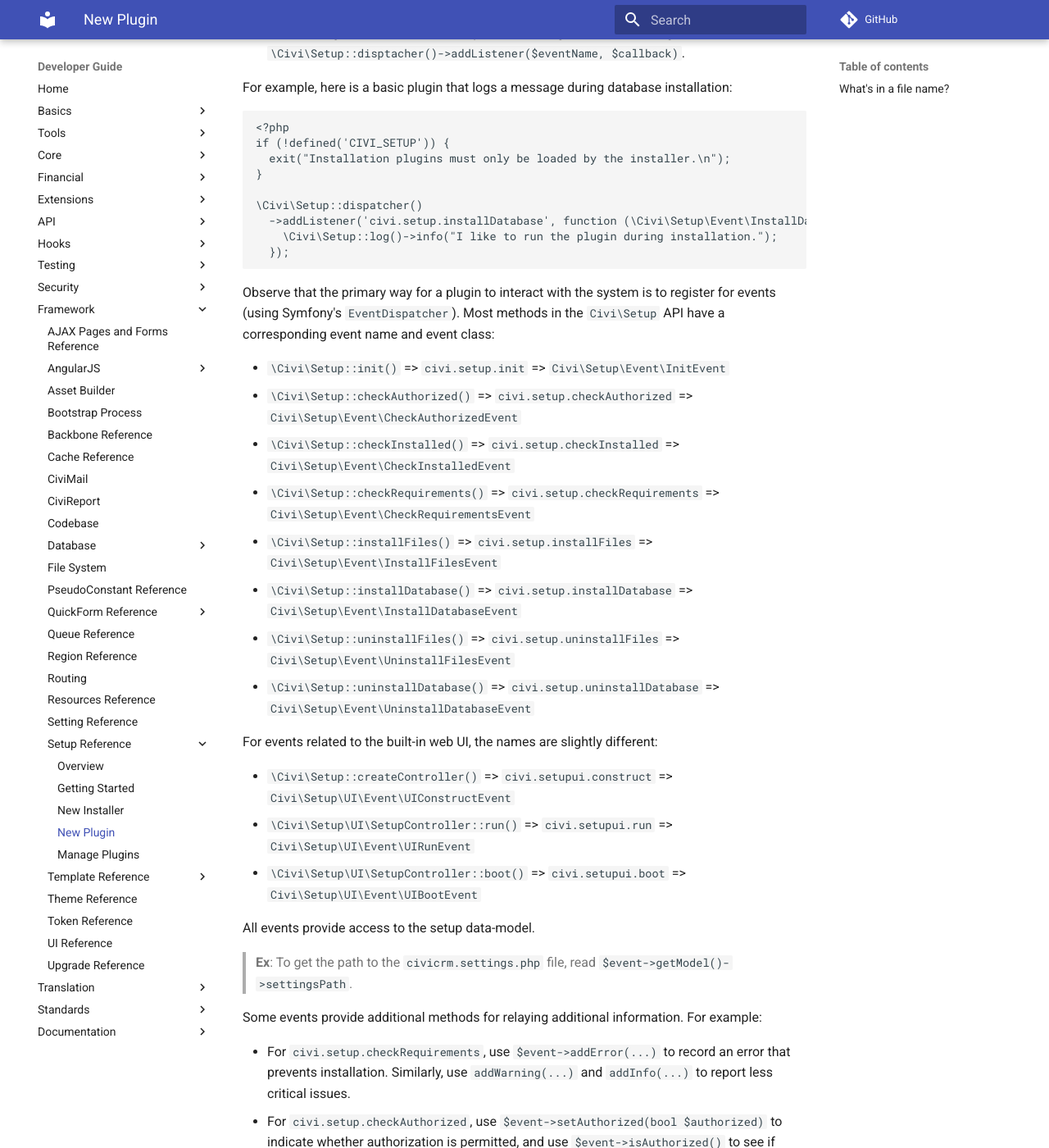
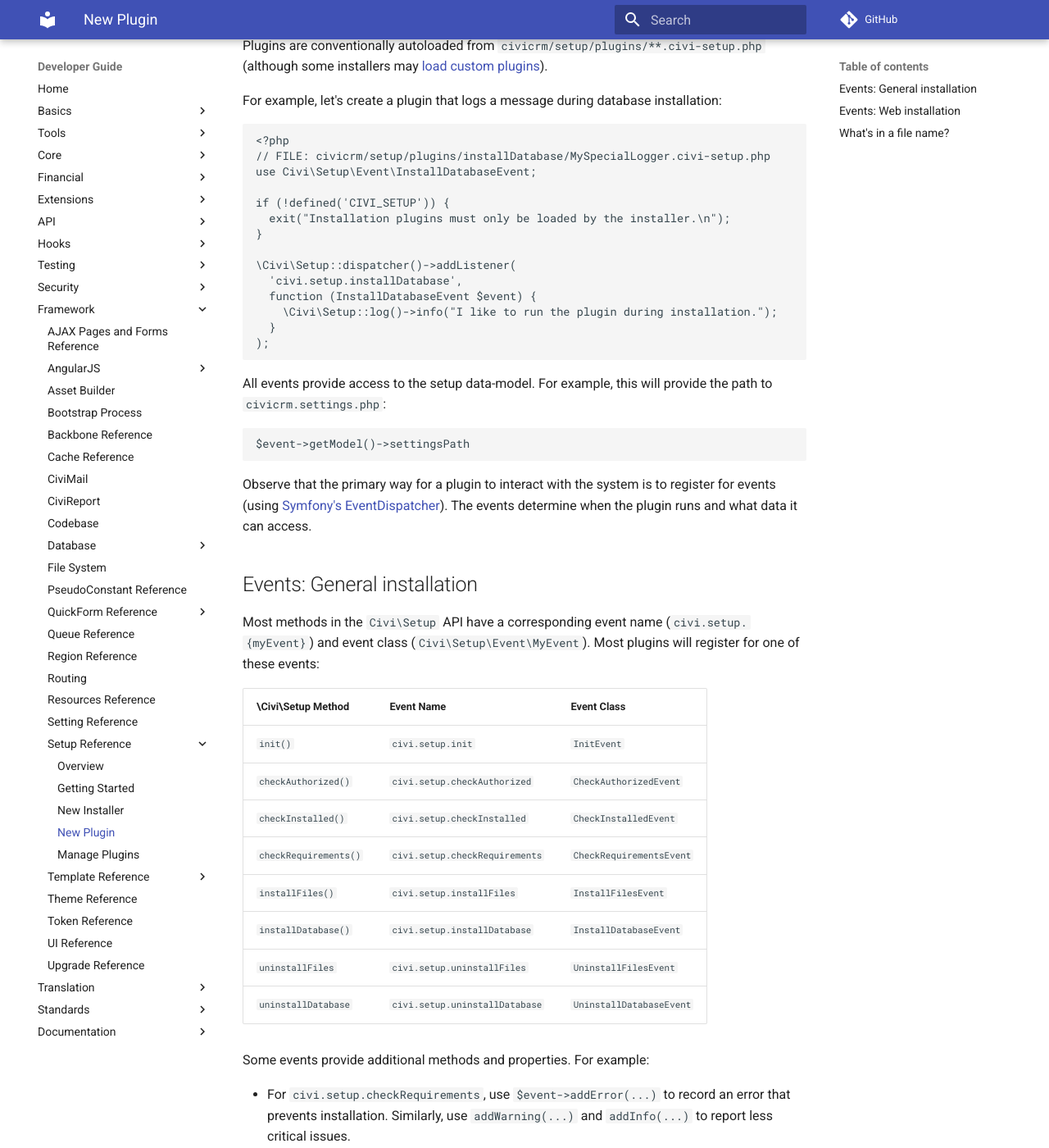
Before and after one commit to civicrm/civicrm-dev-docs, an MkDocs documentation site: the page built from docs/framework/setup/new-plugin.md, in a window 1280 px wide and 1400 px high, scrolled down 313 px. Shown: the whole window at 82% size. Built offline with MkDocs 1.6.1 and Material for MkDocs 9.7.7, drawn with Linux system fonts in a browser that asks for light colours; comment, search, counter and statistics services are not loaded; old or Windows-style settings are respelled for this version of MkDocs; some of the changed text lies outside the part shown.

Commit message:
setup/new-plugin.md - Various copyedits

````diff
--- a/docs/framework/setup/new-plugin.md
+++ b/docs/framework/setup/new-plugin.md
@@ -1,53 +1,79 @@
-# Writing a plugin
+# Basics
 
-A plugin is a PHP file with these characteristics:
+A `setup` plugin is a PHP file with these characteristics:
 
-* The file's name ends in `*.civi-setup.php`. (Plugins in `civicrm-setup/plugins/*.civi-setup.php` are autodetected.)
-* The file has a guard at the top (`defined('CIVI_SETUP')`). If this constant is missing, then bail out. In case the file becomes accessible on the web, this prevents direct execution.
-* The file's logic locates the event-dispatcher and registers listeners, e.g. `\Civi\Setup::disptacher()->addListener($eventName, $callback)`.
+* The file's name ends in `*.civi-setup.php`.
+* The file has a guard at the top (`if (!defined('CIVI_SETUP'))...`).
+* The file defines events-listeners (`\Civi\Setup::disptacher()->addListener($eventName, $callback)`).
 
-For example, here is a basic plugin that logs a message during database installation:
+Plugins are conventionally autoloaded from `civicrm/setup/plugins/**.civi-setup.php` (although some installers may [load custom plugins](plugins.md)).
+
+For example, let's create a plugin that logs a message during database installation:
 
 ```php
 <?php
+// FILE: civicrm/setup/plugins/installDatabase/MySpecialLogger.civi-setup.php
+use Civi\Setup\Event\InstallDatabaseEvent;
+
 if (!defined('CIVI_SETUP')) {
   exit("Installation plugins must only be loaded by the installer.\n");
 }
 
-\Civi\Setup::dispatcher()
-  ->addListener('civi.setup.installDatabase', function (\Civi\Setup\Event\InstallDatabaseEvent $event) {
+\Civi\Setup::dispatcher()->addListener(
+  'civi.setup.installDatabase',
+  function (InstallDatabaseEvent $event) {
     \Civi\Setup::log()->info("I like to run the plugin during installation.");
-  });
+  }
+);
 ```
 
-Observe that the primary way for a plugin to interact with the system is to register for events (using Symfony's
-`EventDispatcher`). Most methods in the `Civi\Setup` API have a corresponding event name and event class:
+All events provide access to the setup data-model. For example, this will
+provide the path to `civicrm.settings.php`:
 
-* `\Civi\Setup::init()` => `civi.setup.init` => `Civi\Setup\Event\InitEvent`
-* `\Civi\Setup::checkAuthorized()` => `civi.setup.checkAuthorized` => `Civi\Setup\Event\CheckAuthorizedEvent`
-* `\Civi\Setup::checkInstalled()` => `civi.setup.checkInstalled` => `Civi\Setup\Event\CheckInstalledEvent`
-* `\Civi\Setup::checkRequirements()` => `civi.setup.checkRequirements` => `Civi\Setup\Event\CheckRequirementsEvent`
-* `\Civi\Setup::installFiles()` => `civi.setup.installFiles` => `Civi\Setup\Event\InstallFilesEvent`
-* `\Civi\Setup::installDatabase()` => `civi.setup.installDatabase` => `Civi\Setup\Event\InstallDatabaseEvent`
-* `\Civi\Setup::uninstallFiles()` => `civi.setup.uninstallFiles` => `Civi\Setup\Event\UninstallFilesEvent`
-* `\Civi\Setup::uninstallDatabase()` => `civi.setup.uninstallDatabase` => `Civi\Setup\Event\UninstallDatabaseEvent`
+```php
+$event->getModel()->settingsPath
+```
 
-For events related to the built-in web UI, the names are slightly different:
+Observe that the primary way for a plugin to interact with the system is to register for events (using
+[Symfony's EventDispatcher](https://symfony.com/doc/3.4/components/event_dispatcher.html)). The events
+determine when the plugin runs and what data it can access.
 
-* `\Civi\Setup::createController()` => `civi.setupui.construct` => `Civi\Setup\UI\Event\UIConstructEvent`
-* `\Civi\Setup\UI\SetupController::run()` => `civi.setupui.run` => `Civi\Setup\UI\Event\UIRunEvent`
-* `\Civi\Setup\UI\SetupController::boot()` => `civi.setupui.boot` => `Civi\Setup\UI\Event\UIBootEvent`
+## Events: General installation
 
-All events provide access to the setup data-model.
+Most methods in the `Civi\Setup` API have a corresponding event name (`civi.setup.{myEvent}`) and event class (`Civi\Setup\Event\MyEvent`).
+Most plugins will register for one of these events:
 
-> __Ex__: To get the path to the `civicrm.settings.php` file, read `$event->getModel()->settingsPath`.
+| \Civi\Setup Method | Event Name | Event Class |
+| -- | -- | -- |
+| `init()` | `civi.setup.init` | `InitEvent` |
+| `checkAuthorized()` | `civi.setup.checkAuthorized` | `CheckAuthorizedEvent` |
+| `checkInstalled()` | `civi.setup.checkInstalled` | `CheckInstalledEvent` |
+| `checkRequirements()` | `civi.setup.checkRequirements` | `CheckRequirementsEvent` |
+| `installFiles()` | `civi.setup.installFiles` | `InstallFilesEvent` |
+| `installDatabase()` | `civi.setup.installDatabase` | `InstallDatabaseEvent` |
+| `uninstallFiles` | `civi.setup.uninstallFiles` | `UninstallFilesEvent` |
+| `uninstallDatabase` | `civi.setup.uninstallDatabase` | `UninstallDatabaseEvent` |
 
-Some events provide additional methods for relaying additional information. For example:
+Some events provide additional methods and properties. For example:
 
 * For `civi.setup.checkRequirements`, use `$event->addError(...)` to record an error that prevents installation.  Similarly, use
   `addWarning(...)` and `addInfo(...)` to report less critical issues.
 * For `civi.setup.checkAuthorized`, use `$event->setAuthorized(bool $authorized)` to indicate whether authorization is permitted,
   and use `$event->isAuthorized()` to see if authorization has been permitted.
+
+## Events: Web installation
+
+For methods related to the built-in web UI, the event-names and event-classes live in a
+different namespace (`civi.setupui.{myEvent}` and `Civi\Setup\UI\Event`, respectively).
+
+| Method | Event Name | Event Class |
+| -- | -- | -- |
+| `\Civi\Setup::createController()` | `civi.setupui.construct` | `Civi\Setup\UI\Event\UIConstructEvent` |
+| `\Civi\Setup\UI\SetupController::run()` | `civi.setupui.run` | `Civi\Setup\UI\Event\UIRunEvent` |
+| `\Civi\Setup\UI\SetupController::boot()` | `civi.setupui.boot` | `Civi\Setup\UI\Event\UIBootEvent` |
+
+Some events provide additional methods and properties. For example:
+
 * For `civi.setupui.run`, the list of HTTP inputs is available as `$event->getFields()`.
 
 ## What's in a file name?
@@ -75,7 +101,11 @@
 * `common/LogEvents.civi-setup.php` listens to many events.
 * `blocks/*` define visible blocks for the built-in web UI. Many of these listen to 2-3 events.
 
-Tips:
+!!! faq "Should a plugin only handle one event?"
 
-* If you write a new plugin, should it handle one event or multiple? Do whatever is best (on the whole) for improving the concept/coupling/cohesion. This *usually* means writing a small/narrow plugin, but it doesn't necessarily.
-* Browsing the folders provides a high-level skim. Try to respect this in framing new plugins, but don't assume that it's perfect. For detailed inspection or debugging, use `cv core:install --debug-event`.
+    If you write a new plugin, should it handle one event or multiple? Do whatever is best (on the whole) for improving the concept/coupling/cohesion.
+    This *usually* means writing a small/narrow plugin, but it doesn't necessarily.
+
+!!! tip "Browsing for high-level overview"
+
+    Browse the plugin folders for a high-level skim of the plugins. Try to respect this in framing new plugins, but don't assume that it's perfect. For detailed inspection or debugging, use `cv core:install --debug-event`.
````
